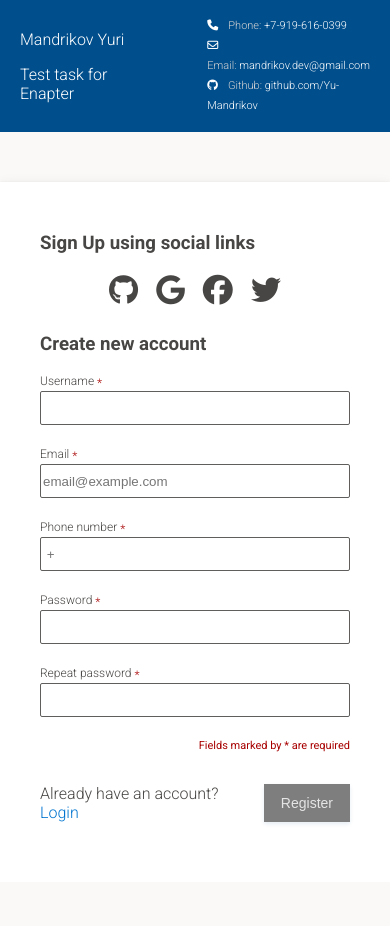
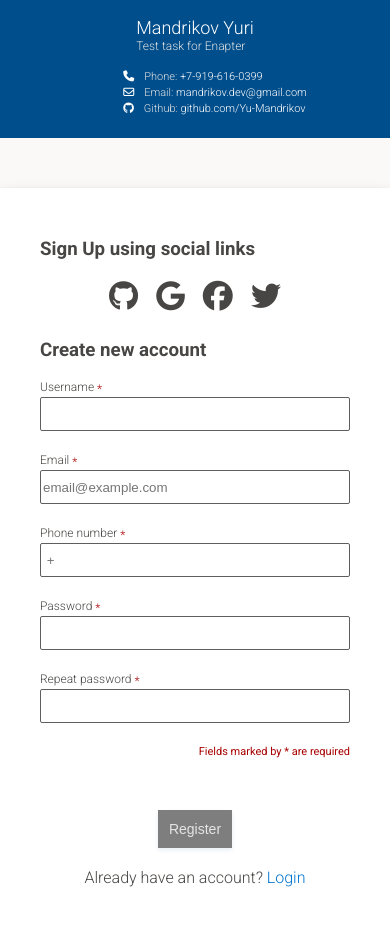
Before and after one commit to Yu-Mandrikov/enapter-test-task, a website built with webpack: page src/index.html in a window 390 px wide. Before the commit the page ends 882 px from the top, so only its background shows below. Built offline with nearby package versions, Linux system fonts and the light colour scheme.

Commit message:
CSS improvements
still no sass intentionally

```diff
--- a/src/index.html
+++ b/src/index.html
@@ -15,11 +15,11 @@
 
 <div class="content-wrapper">
 	<header class="header">
-		<div>
-		<p>Mandrikov Yuri</p>
-		<p>Test task for Enapter</p>
+		<div class="person-name">
+			<p class="name">Mandrikov Yuri</p>
+			<p class="sub-name">Test task for Enapter</p>
 		</div>
-		<ul>
+		<ul class="contacts">
 			<li><span><i class="fas fa-phone"></i></span>Phone:&nbsp;<a href="tel:7-919-616-0399">+7-919-616-0399</a></li>
 			<li><span><i class="far fa-envelope"></i></span>Email:&nbsp;<a href="mailto:mandrikov.dev@gmail.com">mandrikov.dev@gmail.com</a></li>
 			<li><span><i class="fab fa-github"></i></span>Github:&nbsp;<a href="https://github.com/Yu-Mandrikov">github.com/Yu-Mandrikov</a></li>
@@ -74,7 +74,6 @@
 					<label for="password">Password</label>
 					<input class="form__reg--password" type="text" id="password" name="password">
 					<span></span>
-
 				</div>
 
 				<div class="group">
@@ -86,10 +85,10 @@
 					<span></span>
 				</div>
 
-				<span class="form__reg--required">Fields marked by * are required</span>
+				<span class="form__reg--required-hint">Fields marked by * are required</span>
 
 				<div class="form__reg--submit">
-					<p class="reg__form--mock">Already have an account? <a href="#">Login</a></p>
+					<p class="form__reg--mock">Already have an account? <a href="#">Login</a></p>
 					<button class="form__reg--register-btn" type="submit" id="submit">Register</button>
 				</div>
 			</form>
--- a/src/styles.css
+++ b/src/styles.css
@@ -2,7 +2,6 @@ body {
     margin: 0;
     padding: 0;
     background-color: #faf9f8;
-
     font-family: "Roboto", "Ebrima", "Nirmala UI", "Gadugi", "Segoe Xbox Symbol", "Segoe UI Symbol", "Meiryo UI", "Khmer UI", "Tunga", "Lao UI", "Raavi", "Iskoola Pota", "Latha", "Leelawadee", "Microsoft YaHei UI", "Microsoft JhengHei UI", "Malgun Gothic", "Estrangelo Edessa", "Microsoft Himalaya", "Microsoft New Tai Lue", "Microsoft PhagsPa", "Microsoft Tai Le", "Microsoft Yi Baiti", "Mongolian Baiti", "MV Boli", "Myanmar Text", "Cambria Math", serif;
 }
 
@@ -18,48 +17,71 @@ body {
     display: flex;
     justify-content: space-between;
     align-items: center;
-    padding: 5px 20px 5px 20px;
+    padding: 10px 20px 10px 20px;
     font-weight: lighter;
     margin-bottom: 50px;
+    flex-shrink: 0;
+    flex-wrap: wrap;
 }
 
-.header ul {
+
+.header .contacts {
     list-style: none;
     display: flex;
     flex-direction: column;
     justify-content: center;
     font-size: 11px;
-    line-height: 20px;
+    line-height: 16px;
 }
 
-.header ul li {
+.header .contacts li {
     padding-left: 40px;
-    color: #d2d2d2;
+    color: #e0e0e0;
 }
 
-.header ul li span {
+.header .contacts li span, a {
+    text-decoration: none;
     color: white;
 }
 
-.header ul li span:after {
+.header .contacts li span:after {
     content: "";
     color: white;
     padding-right: 10px;
 }
 
-.header ul li a {
+.header .contacts li a:hover {
     text-decoration: none;
-    color: white;
+    color: #c3deff;
 }
 
-.header ul li a:hover {
-    text-decoration: none;
-    color: #aad3ff;
+.header .person-name {
+    line-height: 0;
 }
 
-.header h3 {
-    margin: auto 0 auto 0;
-    vertical-align: center;
+.header .person-name .name {
+    font-size: 18px;
+}
+
+.header .person-name .sub-name {
+    font-size: 12px;
+    color: #e0e0e0;
+}
+
+@media screen and (max-width: 500px) {
+    .header {
+        flex-direction: column;
+        padding: 10px 10px 10px 10px;
+        justify-content: space-around;
+    }
+
+    .header .contacts {
+        display: block;
+    }
+
+    .header .contacts li {
+        padding-left: 0;
+    }
 }
 
 .content {
@@ -76,8 +98,7 @@ body {
     padding: 40px;
     color: #484644;
     background-color: white;
-
-    box-shadow: 0 6.4px 14.4px 0 rgba(0,0,0,.132), 0 1.2px 3.6px 0 rgba(0,0,0,.108);
+    box-shadow: 0 6.4px 14.4px 0 rgba(0, 0, 0, .132), 0 1.2px 3.6px 0 rgba(0, 0, 0, .108);
 }
 
 .group {
@@ -120,7 +141,6 @@ body {
     padding-bottom: 20px;
 }
 
-
 .form__reg label {
     margin-bottom: 3px;
     font-size: 12px;
@@ -159,19 +179,21 @@ body {
     justify-content: end;
 }
 
-.reg__form--mock {
+.form__reg--mock {
     margin: auto 20px auto auto;
     font-weight: lighter;
 }
 
-.reg__form--mock a {
+.form__reg--mock a {
     color: #0074cf;
     text-decoration: none;
+
 }
 
-.reg__form--mock a:hover {
+.form__reg--mock a:hover {
     color: #0074cf;
     text-decoration: underline;
+    transition: 1s;
 }
 
 .form__reg--register-btn {
@@ -182,19 +204,19 @@ body {
     border: 1px solid #004e8c;
     background-color: #004e8c;
     color: white;
-    padding: 8px 16px 8px 16px;
+    padding: 10px 10px 10px;
+    max-height: 38px;
+    min-height: 38px;
+    line-height: 0;
+    max-width: 80px;
 }
 
 .form__reg--register-btn:hover {
-    outline: none;
-    font-size: 14px;
-    display: block;
     cursor: pointer;
     border: 1px solid #0074cf;
     background-color: #0074cf;
-    color: white;
-    padding: 8px 16px 8px 16px;
     box-shadow: 0 2px 4px rgba(0, 78, 140, 0.3);
+    transition: 0.2s;
 }
 
 .form__reg--register-btn:disabled {
@@ -202,17 +224,17 @@ body {
     background-color: #7e7e7e;
     cursor: not-allowed;
     color: #e5e5e5;
-    padding: 8px 16px 8px 16px;
     box-shadow: 0 2px 4px rgba(0, 78, 140, 0.1);
 }
 
-.form__reg--required {
+.form__reg--required-hint {
     margin: 0 0 25px auto;
 }
 
 .tooltip-wrapper {
     position: relative;
 }
+
 .tooltip-wrapper .tooltip-content {
     color: black;
     display: none;
@@ -223,11 +245,44 @@ body {
     background-color: rgba(255, 255, 255, 0.92);
     border: 1px solid rgba(166, 166, 166, 0.92);
     border-radius: 2px;
-    box-shadow: 0 3.2px 7.2px 0 rgba(0,0,0,.132), 0 0.6px 1.8px 0 rgba(0,0,0,.108);
+    box-shadow: 0 3.2px 7.2px 0 rgba(0, 0, 0, .132), 0 0.6px 1.8px 0 rgba(0, 0, 0, .108);
     width: 200px;
     padding: 5px;
 }
+
 .tooltip-wrapper:hover .tooltip-content {
     display: block;
     transition: 1s;
 }
+
+
+@media screen and (max-width: 500px) {
+    .header {
+        flex-direction: column;
+        padding: 10px 10px 10px 10px;
+        justify-content: space-around;
+    }
+
+    .header .contacts {
+        display: block;
+    }
+
+    .header .contacts li {
+        padding-left: 0;
+    }
+
+    .form__reg--mock {
+        margin: 20px;
+        font-weight: lighter;
+    }
+
+    .form__reg--submit {
+        margin: 20px;
+        display: flex;
+        flex-direction: column-reverse;
+        justify-content: space-around;
+        align-items: center;
+    }
+
+
+}
```
